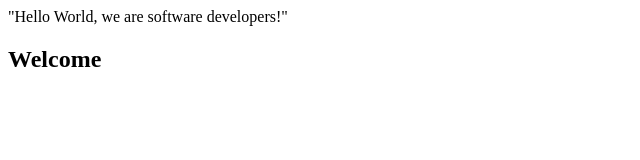
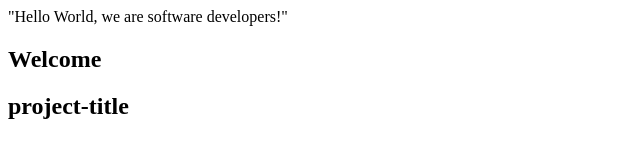
Before and after one commit to thauling/sigei-microverse, a plain HTML site: page index.html in a window 1280 px wide. Shown: the whole page, without its empty margins (0-640 px from the left). Drawn offline with Linux system fonts and the light colour scheme.

Commit message:
Update index.html

```diff
--- a/index.html
+++ b/index.html
@@ -16,6 +16,11 @@
     <h1>Welcome</h1>
 
   </section>
+
+  <section id="projects">
+    <h2>project-title</2>
+    </section>
+
     <!--
 
     Hello Camper!
```
